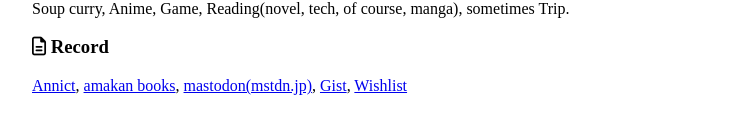
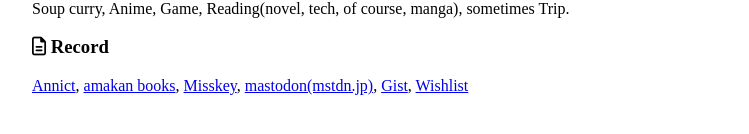
Before and after one commit to localmin/old-localmin.github.io, a plain HTML site: page index.html in a window 1280 px wide. Shown: the part 294-428 px from the top of the page, without its empty margins (258-1007 px from the left). Drawn offline with Linux system fonts and the light colour scheme.

Commit message:
Add Misskey

```diff
--- a/index.html
+++ b/index.html
@@ -62,6 +62,7 @@
   <h3><i class="fa fa-file-text-o" aria-hidden="true"></i> Record</h3>
     <a href="https://annict.com/@localmin" target="_blank">Annict</a>,
     <a href="https://amakan.net/@localmin" target="_blank">amakan books</a>,
+    <a href="https://misskey.xyz/@localmin" target="_blank">Misskey</a>,
     <a href="https://mstdn.jp/@localmin" target="_blank">mastodon(mstdn.jp)</a>,
     <a href="https://gist.github.com/localmin" target="_blank">Gist</a>,
     <a href="https://www.amazon.co.jp/gp/registry/wishlist/FZ3U3BW6F369/ref=nav_wishlist_lists" target="_blank">Wishlist</a>
```
